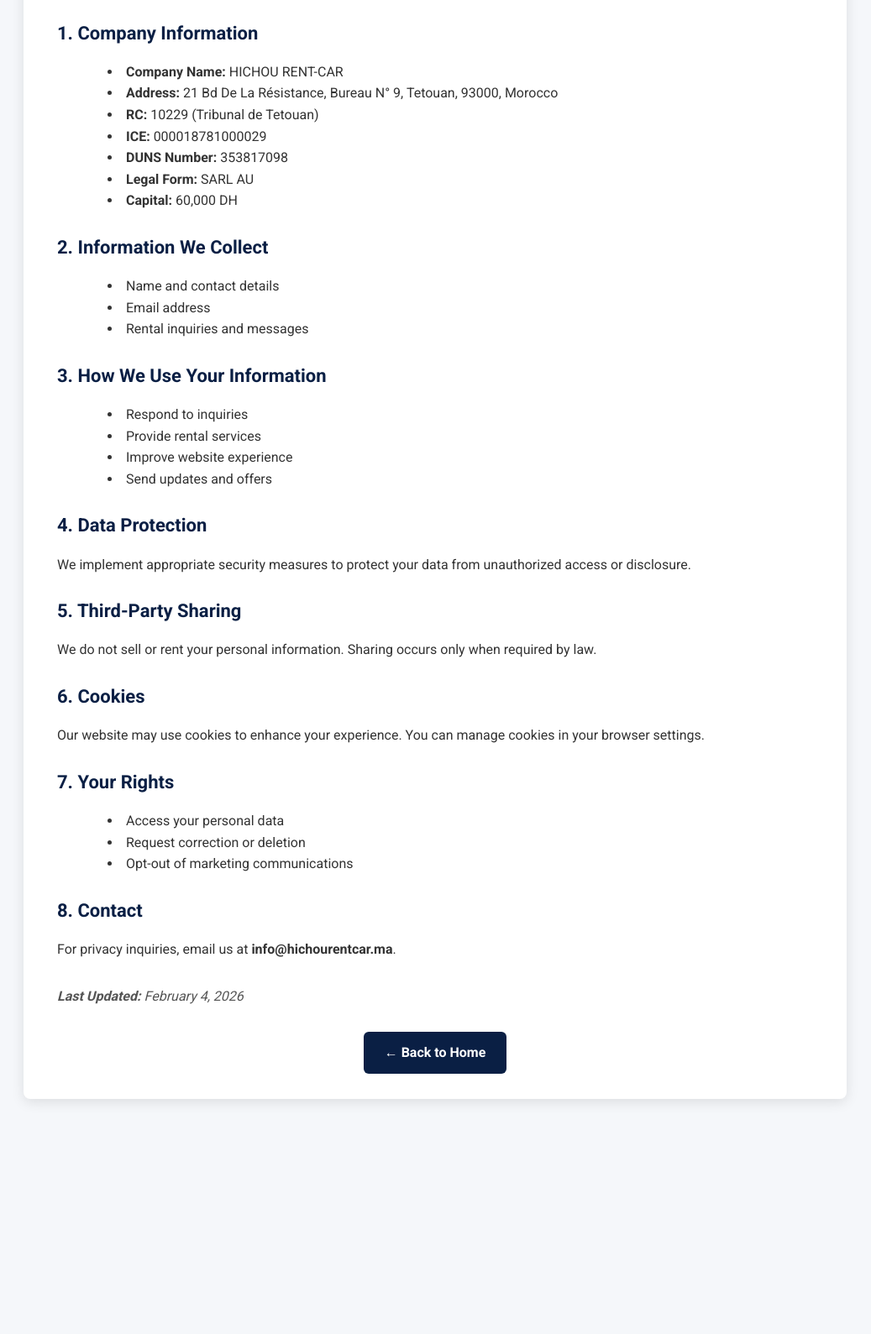
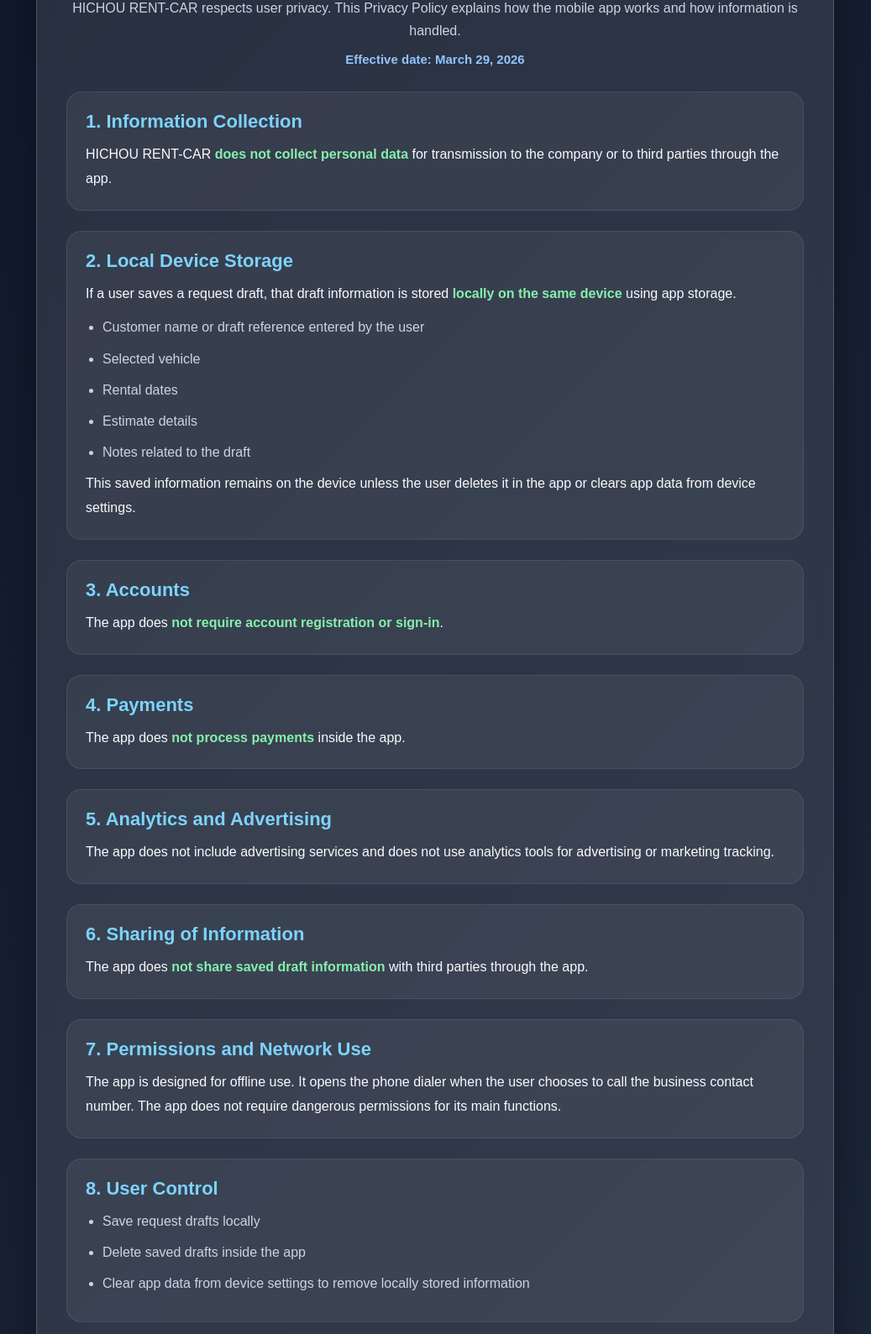
Before and after one commit to sooqiprofessionnelle-byte/HICHOU-RENT-CAR, a plain HTML site: page privacy.html in a window 1280 px wide. Shown: the part 243-1832 px from the top of the page at 84% size, without its empty margins (122-1159 px from the left). Before the commit the page ends 1592 px from the top, so only its background shows below. Drawn offline with Linux system fonts and the light colour scheme.

Commit message:
Update privacy.html

```diff
--- a/privacy.html
+++ b/privacy.html
@@ -1,183 +1,375 @@
 <!DOCTYPE html>
 <html lang="en">
 <head>
-    <meta charset="UTF-8">
-    <meta name="viewport" content="width=device-width, initial-scale=1.0">
+  <meta charset="UTF-8" />
+  <meta name="viewport" content="width=device-width, initial-scale=1.0" />
   <title>Privacy Policy - HICHOU RENT-CAR</title>
-
-    <!-- Google Fonts for better look -->
-    <link href="https://fonts.googleapis.com/css2?family=Roboto:wght@400;500;700&display=swap" rel="stylesheet">
-
   <style>
-        /* GENERAL STYLING */
-        body {
-            font-family: 'Roboto', sans-serif;
-            background: #f5f7fa;
+    * {
       margin: 0;
-            color: #333;
-            line-height: 1.6;
-        }
-        h1, h2, h3, h4 {
-            color: #0a1f44;
-        }
-        h1 {
-            text-align: center;
-            margin-top: 40px;
-            font-size: 32px;
+      padding: 0;
+      box-sizing: border-box;
     }
 
-        /* CONTAINER */
-        .container {
-            max-width: 900px;
-            margin: 40px auto;
-            background: #fff;
-            padding: 30px 40px;
-            border-radius: 8px;
-            box-shadow: 0 4px 15px rgba(0,0,0,0.1);
+    :root {
+      --bg1: #0f172a;
+      --bg2: #1e293b;
+      --card: rgba(255, 255, 255, 0.1);
+      --card-border: rgba(255, 255, 255, 0.18);
+      --text: #f8fafc;
+      --muted: #cbd5e1;
+      --accent: #38bdf8;
+      --accent2: #22c55e;
+      --shadow: 0 20px 50px rgba(0, 0, 0, 0.35);
     }
 
-        /* HEADINGS */
-        h2 {
-            font-size: 28px;
-            margin-bottom: 20px;
-            border-bottom: 2px solid #0a1f44;
-            padding-bottom: 5px;
-        }
-        h3 {
-            font-size: 22px;
-            margin-top: 25px;
-            margin-bottom: 15px;
-        }
-        h4 {
-            font-size: 18px;
-            margin-top: 20px;
-            margin-bottom: 10px;
+    body {
+      font-family: Arial, Helvetica, sans-serif;
+      background: linear-gradient(135deg, var(--bg1), var(--bg2));
+      color: var(--text);
+      min-height: 100vh;
+      padding: 30px 15px;
     }
 
-        /* LISTS */
-        ul {
-            list-style: disc inside;
-            margin-left: 20px;
-            margin-bottom: 20px;
+    .container {
+      max-width: 950px;
+      margin: 0 auto;
     }
 
-        /* LINKS */
-        a {
-            color: #0a1f44;
-            text-decoration: none;
-        }
-        a:hover {
-            text-decoration: underline;
+    .card {
+      background: var(--card);
+      border: 1px solid var(--card-border);
+      border-radius: 24px;
+      padding: 35px;
+      box-shadow: var(--shadow);
+      backdrop-filter: blur(14px);
+      -webkit-backdrop-filter: blur(14px);
     }
 
-        /* BACK BUTTON */
-        .back-button {
-            margin-top: 30px;
+    .header {
       text-align: center;
-        }
-        .back-button a {
-            display: inline-block;
-            background: #0a1f44;
-            color: #fff;
-            padding: 12px 25px;
-            border-radius: 6px;
-            font-weight: bold;
-            transition: background 0.3s;
-        }
-        .back-button a:hover {
-            background: #06213b;
+      margin-bottom: 30px;
     }
 
-        /* LAST UPDATED */
-        .last-updated {
-            margin-top: 30px;
-            font-style: italic;
-            color: #555;
+    .badge {
+      display: inline-block;
+      padding: 8px 16px;
+      border-radius: 999px;
+      background: rgba(56, 189, 248, 0.15);
+      color: var(--accent);
+      font-weight: bold;
+      font-size: 14px;
+      margin-bottom: 16px;
+      letter-spacing: 0.5px;
     }
 
-        /* RESPONSIVE */
+    h1 {
+      font-size: 38px;
+      margin-bottom: 12px;
+      line-height: 1.2;
+    }
+
+    .subtitle {
+      color: var(--muted);
+      font-size: 16px;
+      line-height: 1.7;
+    }
+
+    .effective-date {
+      margin-top: 12px;
+      font-size: 15px;
+      color: #93c5fd;
+      font-weight: bold;
+    }
+
+    .section {
+      margin-top: 24px;
+      padding: 22px;
+      border-radius: 18px;
+      background: rgba(255, 255, 255, 0.06);
+      border: 1px solid rgba(255,255,255,0.08);
+      transition: 0.3s ease;
+    }
+
+    .section:hover {
+      transform: translateY(-2px);
+      background: rgba(255, 255, 255, 0.08);
+    }
+
+    .section h2 {
+      font-size: 22px;
+      margin-bottom: 12px;
+      color: #7dd3fc;
+    }
+
+    .section p {
+      color: var(--text);
+      line-height: 1.8;
+      font-size: 16px;
+    }
+
+    .section ul {
+      margin-top: 12px;
+      padding-left: 20px;
+    }
+
+    .section li {
+      margin-bottom: 10px;
+      line-height: 1.7;
+      color: var(--muted);
+    }
+
+    .highlight {
+      color: #86efac;
+      font-weight: bold;
+    }
+
+    .contact-box {
+      margin-top: 18px;
+      padding: 18px;
+      border-radius: 16px;
+      background: rgba(34, 197, 94, 0.12);
+      border: 1px solid rgba(34, 197, 94, 0.25);
+    }
+
+    .contact-box p {
+      margin-bottom: 8px;
+    }
+
+    .footer {
+      text-align: center;
+      margin-top: 26px;
+      color: var(--muted);
+      font-size: 14px;
+    }
+
+    .top-actions {
+      display: flex;
+      justify-content: center;
+      gap: 12px;
+      margin-bottom: 24px;
+      flex-wrap: wrap;
+    }
+
+    .btn {
+      border: none;
+      outline: none;
+      cursor: pointer;
+      padding: 12px 18px;
+      border-radius: 12px;
+      font-size: 15px;
+      font-weight: bold;
+      transition: 0.25s ease;
+    }
+
+    .btn-primary {
+      background: linear-gradient(135deg, #0ea5e9, #2563eb);
+      color: white;
+    }
+
+    .btn-primary:hover {
+      transform: translateY(-2px);
+      box-shadow: 0 10px 24px rgba(37, 99, 235, 0.35);
+    }
+
+    .btn-secondary {
+      background: rgba(255,255,255,0.08);
+      color: white;
+      border: 1px solid rgba(255,255,255,0.15);
+    }
+
+    .btn-secondary:hover {
+      background: rgba(255,255,255,0.14);
+    }
+
     @media (max-width: 768px) {
-            .container {
-                padding: 20px;
-                margin: 20px;
+      .card {
+        padding: 22px;
       }
+
       h1 {
-                font-size: 26px;
+        font-size: 28px;
       }
-            h2 {
-                font-size: 22px;
+
+      .section h2 {
+        font-size: 20px;
       }
-            h3 {
-                font-size: 18px;
+
+      .section p,
+      .section li {
+        font-size: 15px;
       }
-            h4 {
-                font-size: 16px;
+    }
+
+    @media print {
+      body {
+        background: white;
+        color: black;
+        padding: 0;
+      }
+
+      .card {
+        box-shadow: none;
+        border: 1px solid #ddd;
+        background: white;
+        color: black;
+      }
+
+      .section {
+        background: #fafafa;
+        border: 1px solid #ddd;
+      }
+
+      .top-actions {
+        display: none;
+      }
+
+      .subtitle, .footer, .section p, .section li {
+        color: #222;
+      }
+
+      h1, h2 {
+        color: #111;
       }
     }
   </style>
 </head>
+<body>
+  <div class="container">
+    <div class="top-actions">
+      <button class="btn btn-primary" onclick="window.print()">Print / Save as PDF</button>
+      <button class="btn btn-secondary" onclick="toggleTheme()">Toggle Theme</button>
+    </div>
 
-<body>
+    <div class="card">
+      <div class="header">
+        <div class="badge">PLAY STORE PRIVACY POLICY</div>
+        <h1>Privacy Policy for HICHOU RENT-CAR</h1>
+        <p class="subtitle">
+          HICHOU RENT-CAR respects user privacy. This Privacy Policy explains how the mobile app works
+          and how information is handled.
+        </p>
+        <div class="effective-date">Effective date: March 29, 2026</div>
+      </div>
 
-    <!-- Privacy Policy Content -->
-    <section class="privacy-page">
-        <div class="container">
-            <h1>Privacy Policy</h1>
+      <div class="section">
+        <h2>1. Information Collection</h2>
+        <p>
+          HICHOU RENT-CAR <span class="highlight">does not collect personal data</span> for transmission
+          to the company or to third parties through the app.
+        </p>
+      </div>
 
-            <h2>HICHOU RENT-CAR</h2>
+      <div class="section">
+        <h2>2. Local Device Storage</h2>
+        <p>
+          If a user saves a request draft, that draft information is stored
+          <span class="highlight">locally on the same device</span> using app storage.
+        </p>
+        <ul>
+          <li>Customer name or draft reference entered by the user</li>
+          <li>Selected vehicle</li>
+          <li>Rental dates</li>
+          <li>Estimate details</li>
+          <li>Notes related to the draft</li>
+        </ul>
+        <p>
+          This saved information remains on the device unless the user deletes it in the app
+          or clears app data from device settings.
+        </p>
+      </div>
 
-            <h3>1. Company Information</h3>
+      <div class="section">
+        <h2>3. Accounts</h2>
+        <p>
+          The app does <span class="highlight">not require account registration or sign-in</span>.
+        </p>
+      </div>
+
+      <div class="section">
+        <h2>4. Payments</h2>
+        <p>
+          The app does <span class="highlight">not process payments</span> inside the app.
+        </p>
+      </div>
+
+      <div class="section">
+        <h2>5. Analytics and Advertising</h2>
+        <p>
+          The app does not include advertising services and does not use analytics tools
+          for advertising or marketing tracking.
+        </p>
+      </div>
+
+      <div class="section">
+        <h2>6. Sharing of Information</h2>
+        <p>
+          The app does <span class="highlight">not share saved draft information</span> with third parties through the app.
+        </p>
+      </div>
+
+      <div class="section">
+        <h2>7. Permissions and Network Use</h2>
+        <p>
+          The app is designed for offline use. It opens the phone dialer when the user chooses
+          to call the business contact number. The app does not require dangerous permissions
+          for its main functions.
+        </p>
+      </div>
+
+      <div class="section">
+        <h2>8. User Control</h2>
         <ul>
-                <li><strong>Company Name:</strong> HICHOU RENT-CAR</li>
-                <li><strong>Address:</strong> 21 Bd De La Résistance, Bureau N° 9, Tetouan, 93000, Morocco</li>
-                <li><strong>RC:</strong> 10229 (Tribunal de Tetouan)</li>
-                <li><strong>ICE:</strong> 000018781000029</li>
-                <li><strong>DUNS Number:</strong> 353817098</li>
-                <li><strong>Legal Form:</strong> SARL AU</li>
-                <li><strong>Capital:</strong> 60,000 DH</li>
+          <li>Save request drafts locally</li>
+          <li>Delete saved drafts inside the app</li>
+          <li>Clear app data from device settings to remove locally stored information</li>
         </ul>
+      </div>
 
-            <h3>2. Information We Collect</h3>
-            <ul>
-                <li>Name and contact details</li>
-                <li>Email address</li>
-                <li>Rental inquiries and messages</li>
-            </ul>
+      <div class="section">
+        <h2>9. Children</h2>
+        <p>
+          The app is not designed as a service specifically directed to children.
+        </p>
+      </div>
 
-            <h3>3. How We Use Your Information</h3>
-            <ul>
-                <li>Respond to inquiries</li>
-                <li>Provide rental services</li>
-                <li>Improve website experience</li>
-                <li>Send updates and offers</li>
-            </ul>
-
-            <h3>4. Data Protection</h3>
-            <p>We implement appropriate security measures to protect your data from unauthorized access or disclosure.</p>
-
-            <h3>5. Third-Party Sharing</h3>
-            <p>We do not sell or rent your personal information. Sharing occurs only when required by law.</p>
-
-            <h3>6. Cookies</h3>
-            <p>Our website may use cookies to enhance your experience. You can manage cookies in your browser settings.</p>
-
-            <h3>7. Your Rights</h3>
-            <ul>
-                <li>Access your personal data</li>
-                <li>Request correction or deletion</li>
-                <li>Opt-out of marketing communications</li>
-            </ul>
-
-            <h3>8. Contact</h3>
-            <p>For privacy inquiries, email us at <strong>info@hichourentcar.ma</strong>.</p>
-
-            <p class="last-updated"><strong>Last Updated:</strong> February 4, 2026</p>
-
-            <div class="back-button">
-                <a href="index.html">← Back to Home</a>
+      <div class="section">
+        <h2>10. Contact</h2>
+        <p>For questions about this Privacy Policy or the company information shown in the app:</p>
+        <div class="contact-box">
+          <p><strong>HICHOU RENT-CAR</strong></p>
+          <p><strong>Phone:</strong> +2126220908929</p>
+          <p><strong>Address:</strong> 21 Bd De La Resistance, Bureau No. 9, Tetouan, Morocco</p>
         </div>
       </div>
-    </section>
 
+      <div class="footer">
+        © 2026 HICHOU RENT-CAR. All rights reserved.
+      </div>
+    </div>
+  </div>
+
+  <script>
+    let dark = true;
+
+    function toggleTheme() {
+      if (dark) {
+        document.documentElement.style.setProperty('--bg1', '#f8fafc');
+        document.documentElement.style.setProperty('--bg2', '#e2e8f0');
+        document.documentElement.style.setProperty('--card', 'rgba(255,255,255,0.92)');
+        document.documentElement.style.setProperty('--card-border', 'rgba(15,23,42,0.08)');
+        document.documentElement.style.setProperty('--text', '#0f172a');
+        document.documentElement.style.setProperty('--muted', '#475569');
+      } else {
+        document.documentElement.style.setProperty('--bg1', '#0f172a');
+        document.documentElement.style.setProperty('--bg2', '#1e293b');
+        document.documentElement.style.setProperty('--card', 'rgba(255, 255, 255, 0.1)');
+        document.documentElement.style.setProperty('--card-border', 'rgba(255, 255, 255, 0.18)');
+        document.documentElement.style.setProperty('--text', '#f8fafc');
+        document.documentElement.style.setProperty('--muted', '#cbd5e1');
+      }
+      dark = !dark;
+    }
+  </script>
 </body>
 </html>
```
Lines whose indentation alone changed are shown as unchanged.
